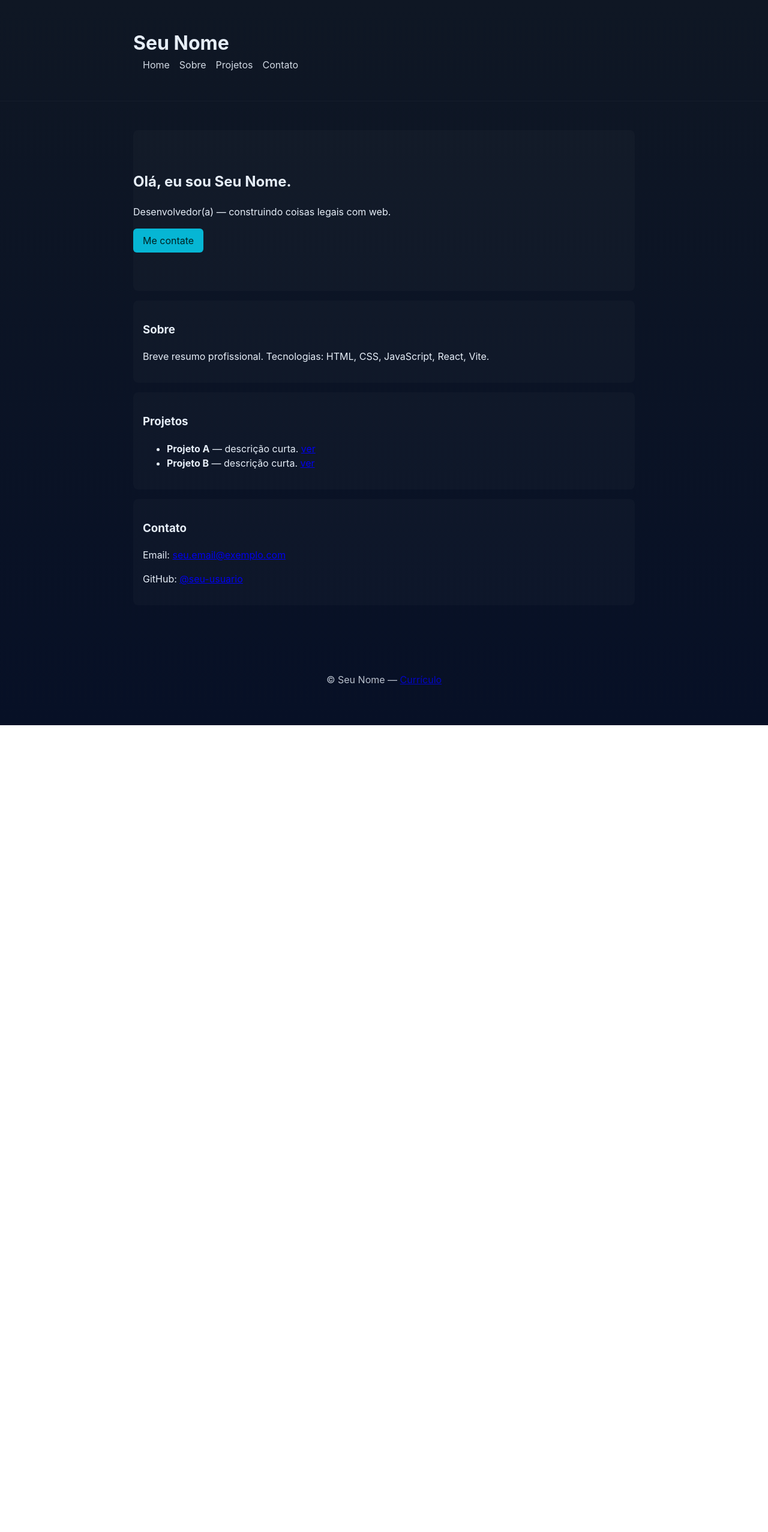
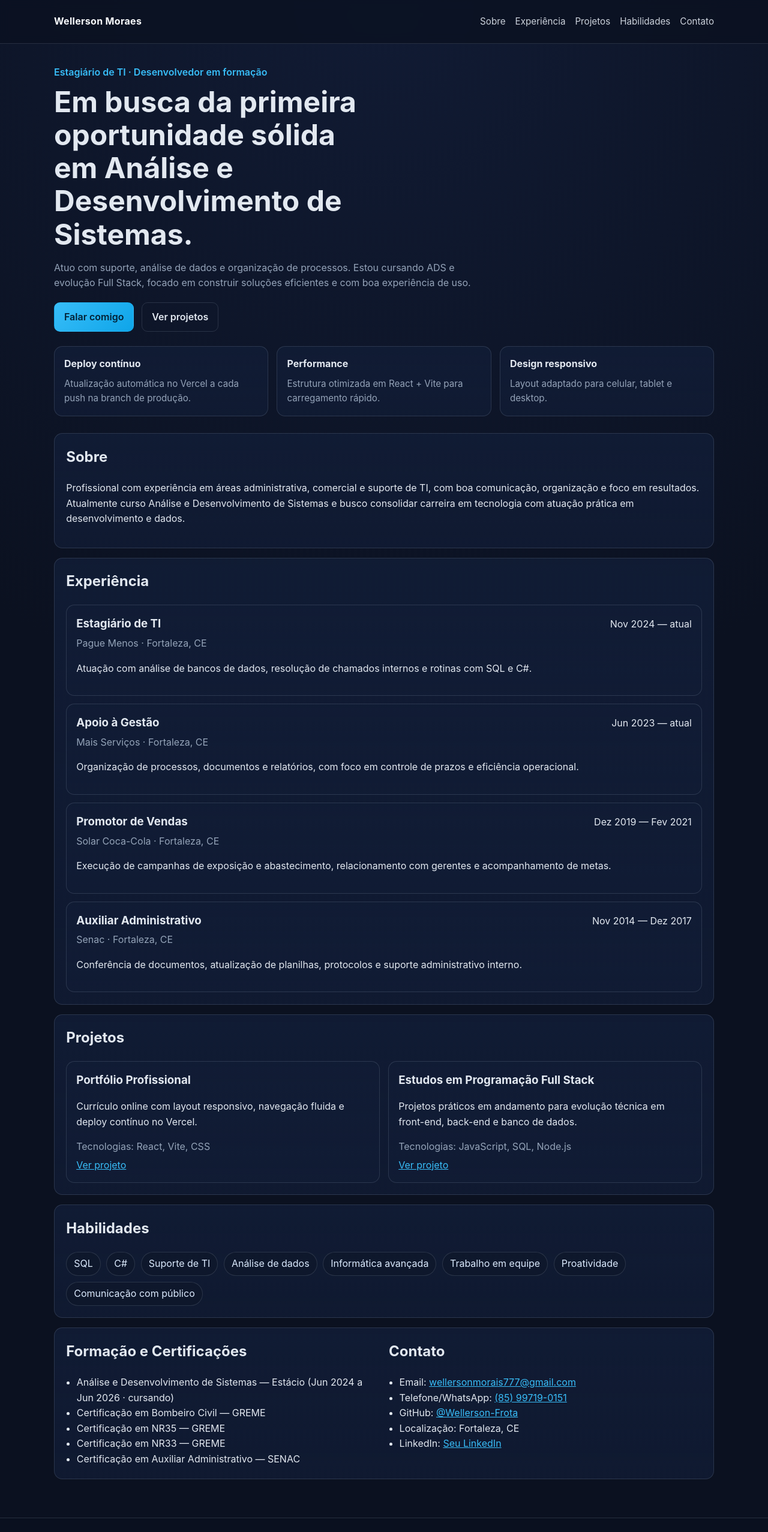
Before and after one commit to Wellerson-Frota/meu-portifolio, a React (Vite) app: page / in a window 1280 px wide. Shown: the top 2554 px of the page at 60% size. Before the commit the page ends 1209 px from the top, so only its background shows below. Built offline with nearby package versions, Linux system fonts and the light colour scheme.

Commit message:
feat: personaliza portfolio com dados do currículo

```diff
--- a/src/App.jsx
+++ b/src/App.jsx
@@ -1,46 +1,177 @@
+const skills = [
+  'SQL',
+  'C#',
+  'Suporte de TI',
+  'Análise de dados',
+  'Informática avançada',
+  'Trabalho em equipe',
+  'Proatividade',
+  'Comunicação com público'
+];
+
+const experiences = [
+  {
+    role: 'Estagiário de TI',
+    company: 'Pague Menos · Fortaleza, CE',
+    period: 'Nov 2024 — atual',
+    description: 'Atuação com análise de bancos de dados, resolução de chamados internos e rotinas com SQL e C#.'
+  },
+  {
+    role: 'Apoio à Gestão',
+    company: 'Mais Serviços · Fortaleza, CE',
+    period: 'Jun 2023 — atual',
+    description: 'Organização de processos, documentos e relatórios, com foco em controle de prazos e eficiência operacional.'
+  },
+  {
+    role: 'Promotor de Vendas',
+    company: 'Solar Coca-Cola · Fortaleza, CE',
+    period: 'Dez 2019 — Fev 2021',
+    description: 'Execução de campanhas de exposição e abastecimento, relacionamento com gerentes e acompanhamento de metas.'
+  },
+  {
+    role: 'Auxiliar Administrativo',
+    company: 'Senac · Fortaleza, CE',
+    period: 'Nov 2014 — Dez 2017',
+    description: 'Conferência de documentos, atualização de planilhas, protocolos e suporte administrativo interno.'
+  }
+];
+
+const projects = [
+  {
+    name: 'Portfólio Profissional',
+    description: 'Currículo online com layout responsivo, navegação fluida e deploy contínuo no Vercel.',
+    tech: 'React, Vite, CSS',
+    link: '#'
+  },
+  {
+    name: 'Estudos em Programação Full Stack',
+    description: 'Projetos práticos em andamento para evolução técnica em front-end, back-end e banco de dados.',
+    tech: 'JavaScript, SQL, Node.js',
+    link: '#'
+  }
+];
+
 export default function App() {
   return (
     <>
       <header className="site-header">
-        <div className="container">
-          <h1 className="name">Seu Nome</h1>
-          <nav>
-            <a href="#home">Home</a>
+        <div className="container header-inner">
+          <a href="#home" className="brand">Wellerson Moraes</a>
+          <nav className="menu">
             <a href="#sobre">Sobre</a>
+            <a href="#experiencia">Experiência</a>
             <a href="#projetos">Projetos</a>
+            <a href="#habilidades">Habilidades</a>
             <a href="#contato">Contato</a>
           </nav>
         </div>
       </header>
+
       <main className="container">
         <section id="home" className="hero">
-          <h2>Olá, eu sou Seu Nome.</h2>
-          <p>Desenvolvedor(a) — construindo coisas legais com web.</p>
-          <p><a className="btn" href="#contato">Me contate</a></p>
+          <p className="eyebrow">Estagiário de TI · Desenvolvedor em formação</p>
+          <h1>Em busca da primeira oportunidade sólida em Análise e Desenvolvimento de Sistemas.</h1>
+          <p className="lead">
+            Atuo com suporte, análise de dados e organização de processos. Estou cursando ADS e evolução Full Stack,
+            focado em construir soluções eficientes e com boa experiência de uso.
+          </p>
+          <div className="hero-actions">
+            <a className="btn btn-primary" href="#contato">Falar comigo</a>
+            <a className="btn btn-ghost" href="#projetos">Ver projetos</a>
+          </div>
+          <div className="highlights-grid">
+            <article className="highlight-card">
+              <h3>Deploy contínuo</h3>
+              <p>Atualização automática no Vercel a cada push na branch de produção.</p>
+            </article>
+            <article className="highlight-card">
+              <h3>Performance</h3>
+              <p>Estrutura otimizada em React + Vite para carregamento rápido.</p>
+            </article>
+            <article className="highlight-card">
+              <h3>Design responsivo</h3>
+              <p>Layout adaptado para celular, tablet e desktop.</p>
+            </article>
+          </div>
         </section>
 
-        <section id="sobre">
-          <h3>Sobre</h3>
-          <p>Breve resumo profissional. Tecnologias: HTML, CSS, JavaScript, React, Vite.</p>
+        <section id="sobre" className="section-card">
+          <h2>Sobre</h2>
+          <p>
+            Profissional com experiência em áreas administrativa, comercial e suporte de TI, com boa comunicação,
+            organização e foco em resultados. Atualmente curso Análise e Desenvolvimento de Sistemas e busco
+            consolidar carreira em tecnologia com atuação prática em desenvolvimento e dados.
+          </p>
         </section>
 
-        <section id="projetos">
-          <h3>Projetos</h3>
-          <ul>
-            <li><strong>Projeto A</strong> — descrição curta. <a href="#">ver</a></li>
-            <li><strong>Projeto B</strong> — descrição curta. <a href="#">ver</a></li>
+        <section id="experiencia" className="section-card">
+          <h2>Experiência</h2>
+          <div className="stack-list">
+            {experiences.map((experience) => (
+              <article key={`${experience.role}-${experience.company}`} className="item-card">
+                <header>
+                  <h3>{experience.role}</h3>
+                  <span>{experience.period}</span>
+                </header>
+                <p className="subtitle">{experience.company}</p>
+                <p>{experience.description}</p>
+              </article>
+            ))}
+          </div>
+        </section>
+
+        <section id="projetos" className="section-card">
+          <h2>Projetos</h2>
+          <div className="projects-grid">
+            {projects.map((project) => (
+              <article key={project.name} className="project-card">
+                <h3>{project.name}</h3>
+                <p>{project.description}</p>
+                <p className="subtitle">Tecnologias: {project.tech}</p>
+                <a href={project.link} target="_blank" rel="noreferrer">Ver projeto</a>
+              </article>
+            ))}
+          </div>
+        </section>
+
+        <section id="habilidades" className="section-card">
+          <h2>Habilidades</h2>
+          <ul className="chips">
+            {skills.map((skill) => (
+              <li key={skill}>{skill}</li>
+            ))}
           </ul>
         </section>
 
-        <section id="contato">
-          <h3>Contato</h3>
-          <p>Email: <a href="mailto:seu.email@exemplo.com">seu.email@exemplo.com</a></p>
-          <p>GitHub: <a href="https://github.com/seu-usuario">@seu-usuario</a></p>
+        <section className="section-card education-contact-grid">
+          <article>
+            <h2>Formação e Certificações</h2>
+            <ul className="plain-list">
+              <li>Análise e Desenvolvimento de Sistemas — Estácio (Jun 2024 a Jun 2026 · cursando)</li>
+              <li>Certificação em Bombeiro Civil — GREME</li>
+              <li>Certificação em NR35 — GREME</li>
+              <li>Certificação em NR33 — GREME</li>
+              <li>Certificação em Auxiliar Administrativo — SENAC</li>
+            </ul>
+          </article>
+          <article id="contato">
+            <h2>Contato</h2>
+            <ul className="plain-list">
+              <li>Email: <a href="mailto:wellersonmorais777@gmail.com">wellersonmorais777@gmail.com</a></li>
+              <li>Telefone/WhatsApp: <a href="tel:+5585997190151">(85) 99719-0151</a></li>
+              <li>GitHub: <a href="https://github.com/Wellerson-Frota" target="_blank" rel="noreferrer">@Wellerson-Frota</a></li>
+              <li>Localização: Fortaleza, CE</li>
+              <li>LinkedIn: <a href="#" target="_blank" rel="noreferrer">Seu LinkedIn</a></li>
+            </ul>
+          </article>
         </section>
       </main>
 
       <footer className="site-footer">
-        <div className="container">© Seu Nome — <a href="#">Currículo</a></div>
+        <div className="container footer-inner">
+          <p>© {new Date().getFullYear()} Wellerson Moraes</p>
+          <a href="#home">Voltar ao topo</a>
+        </div>
       </footer>
     </>
   );
--- a/src/styles.css
+++ b/src/styles.css
@@ -1,22 +1,277 @@
-:root{
-  --bg:#0f1724;
-  --card:#0b1220;
-  --accent:#06b6d4;
-  --text:#e6eef8;
+:root {
+  --bg: #0b1120;
+  --bg-soft: #0f172a;
+  --card: #111c35;
+  --text: #e2e8f0;
+  --muted: #94a3b8;
+  --accent: #38bdf8;
+  --accent-strong: #0ea5e9;
+  --border: rgba(148, 163, 184, 0.2);
 }
-*{box-sizing:border-box}
-body{
-  margin:0;
-  font-family:Inter, system-ui, Segoe UI, Roboto, 'Helvetica Neue', Arial;
-  background:linear-gradient(180deg,var(--bg),#071026);
-  color:var(--text);
-  line-height:1.5;
+
+* {
+  box-sizing: border-box;
 }
-.container{max-width:900px;margin:0 auto;padding:2rem}
-.site-header{padding:1rem 0;border-bottom:1px solid rgba(255,255,255,0.03)}
-.site-header .name{margin:0}
-.site-header nav a{margin-left:1rem;color:var(--text);text-decoration:none;opacity:0.9}
-.hero{padding:3rem 0}
-.btn{display:inline-block;padding:.5rem 1rem;border-radius:6px;background:var(--accent);color:#022; text-decoration:none}
-section{background:rgba(255,255,255,0.02);padding:1rem;margin:1rem 0;border-radius:8px}
-.site-footer{padding:2rem 0;text-align:center;opacity:0.8}
+
+html {
+  scroll-behavior: smooth;
+}
+
+body {
+  margin: 0;
+  font-family: Inter, system-ui, -apple-system, Segoe UI, Roboto, Helvetica, Arial, sans-serif;
+  background: radial-gradient(circle at top, #111b34 0%, var(--bg) 45%);
+  color: var(--text);
+  line-height: 1.6;
+}
+
+a {
+  color: var(--accent);
+}
+
+.container {
+  width: min(1100px, 92vw);
+  margin: 0 auto;
+}
+
+.site-header {
+  position: sticky;
+  top: 0;
+  z-index: 20;
+  backdrop-filter: blur(8px);
+  background: rgba(11, 17, 32, 0.78);
+  border-bottom: 1px solid var(--border);
+}
+
+.header-inner {
+  min-height: 72px;
+  display: flex;
+  align-items: center;
+  justify-content: space-between;
+  gap: 1rem;
+}
+
+.brand {
+  color: #f8fafc;
+  text-decoration: none;
+  font-weight: 700;
+  letter-spacing: 0.3px;
+}
+
+.menu {
+  display: flex;
+  flex-wrap: wrap;
+  justify-content: flex-end;
+  gap: 1rem;
+}
+
+.menu a {
+  text-decoration: none;
+  color: var(--text);
+  opacity: 0.9;
+  font-size: 0.95rem;
+}
+
+main {
+  padding: 2.2rem 0 4rem;
+}
+
+.hero {
+  margin-bottom: 1.8rem;
+}
+
+.eyebrow {
+  display: inline-block;
+  margin: 0;
+  color: var(--accent);
+  font-weight: 600;
+}
+
+.hero h1 {
+  margin: 0.5rem 0 0;
+  font-size: clamp(1.6rem, 4vw, 3rem);
+  line-height: 1.15;
+  max-width: 16ch;
+}
+
+.lead {
+  color: var(--muted);
+  max-width: 70ch;
+}
+
+.hero-actions {
+  margin-top: 1.2rem;
+  display: flex;
+  gap: 0.8rem;
+  flex-wrap: wrap;
+}
+
+.btn {
+  display: inline-flex;
+  align-items: center;
+  justify-content: center;
+  border-radius: 10px;
+  padding: 0.68rem 1rem;
+  font-weight: 600;
+  text-decoration: none;
+  border: 1px solid transparent;
+}
+
+.btn-primary {
+  background: linear-gradient(135deg, var(--accent), var(--accent-strong));
+  color: #032034;
+}
+
+.btn-ghost {
+  border-color: var(--border);
+  color: var(--text);
+}
+
+.highlights-grid {
+  margin-top: 1.5rem;
+  display: grid;
+  grid-template-columns: repeat(3, minmax(0, 1fr));
+  gap: 0.9rem;
+}
+
+.highlight-card,
+.section-card,
+.item-card,
+.project-card {
+  background: linear-gradient(180deg, rgba(17, 28, 53, 0.95), rgba(17, 28, 53, 0.8));
+  border: 1px solid var(--border);
+  border-radius: 14px;
+}
+
+.highlight-card {
+  padding: 1rem;
+}
+
+.highlight-card h3 {
+  margin: 0;
+  font-size: 1rem;
+}
+
+.highlight-card p {
+  margin: 0.5rem 0 0;
+  color: var(--muted);
+  font-size: 0.95rem;
+}
+
+.section-card {
+  padding: 1.2rem;
+  margin-top: 1rem;
+}
+
+.section-card h2 {
+  margin-top: 0;
+}
+
+.stack-list {
+  display: grid;
+  gap: 0.8rem;
+}
+
+.item-card,
+.project-card {
+  padding: 1rem;
+}
+
+.item-card header {
+  display: flex;
+  justify-content: space-between;
+  align-items: baseline;
+  gap: 1rem;
+}
+
+.item-card h3,
+.project-card h3 {
+  margin: 0;
+}
+
+.subtitle {
+  color: var(--muted);
+  margin: 0.3rem 0;
+}
+
+.projects-grid {
+  display: grid;
+  grid-template-columns: repeat(2, minmax(0, 1fr));
+  gap: 0.9rem;
+}
+
+.chips {
+  list-style: none;
+  margin: 0;
+  padding: 0;
+  display: flex;
+  flex-wrap: wrap;
+  gap: 0.6rem;
+}
+
+.chips li {
+  padding: 0.4rem 0.75rem;
+  border: 1px solid var(--border);
+  border-radius: 999px;
+  color: #dbeafe;
+  background: rgba(15, 23, 42, 0.7);
+}
+
+.education-contact-grid {
+  display: grid;
+  grid-template-columns: repeat(2, minmax(0, 1fr));
+  gap: 1rem;
+}
+
+.plain-list {
+  margin: 0;
+  padding-left: 1.1rem;
+}
+
+.site-footer {
+  border-top: 1px solid var(--border);
+  padding: 1.2rem 0;
+  background: rgba(11, 17, 32, 0.8);
+}
+
+.footer-inner {
+  display: flex;
+  justify-content: space-between;
+  align-items: center;
+  gap: 1rem;
+}
+
+.footer-inner p {
+  margin: 0;
+  color: var(--muted);
+}
+
+@media (max-width: 900px) {
+  .highlights-grid,
+  .projects-grid,
+  .education-contact-grid {
+    grid-template-columns: 1fr;
+  }
+
+  .header-inner {
+    min-height: auto;
+    padding: 0.8rem 0;
+    flex-direction: column;
+    align-items: flex-start;
+  }
+
+  .menu {
+    justify-content: flex-start;
+  }
+
+  .item-card header {
+    flex-direction: column;
+    align-items: flex-start;
+    gap: 0.2rem;
+  }
+
+  .footer-inner {
+    flex-direction: column;
+    align-items: flex-start;
+  }
+}
```
